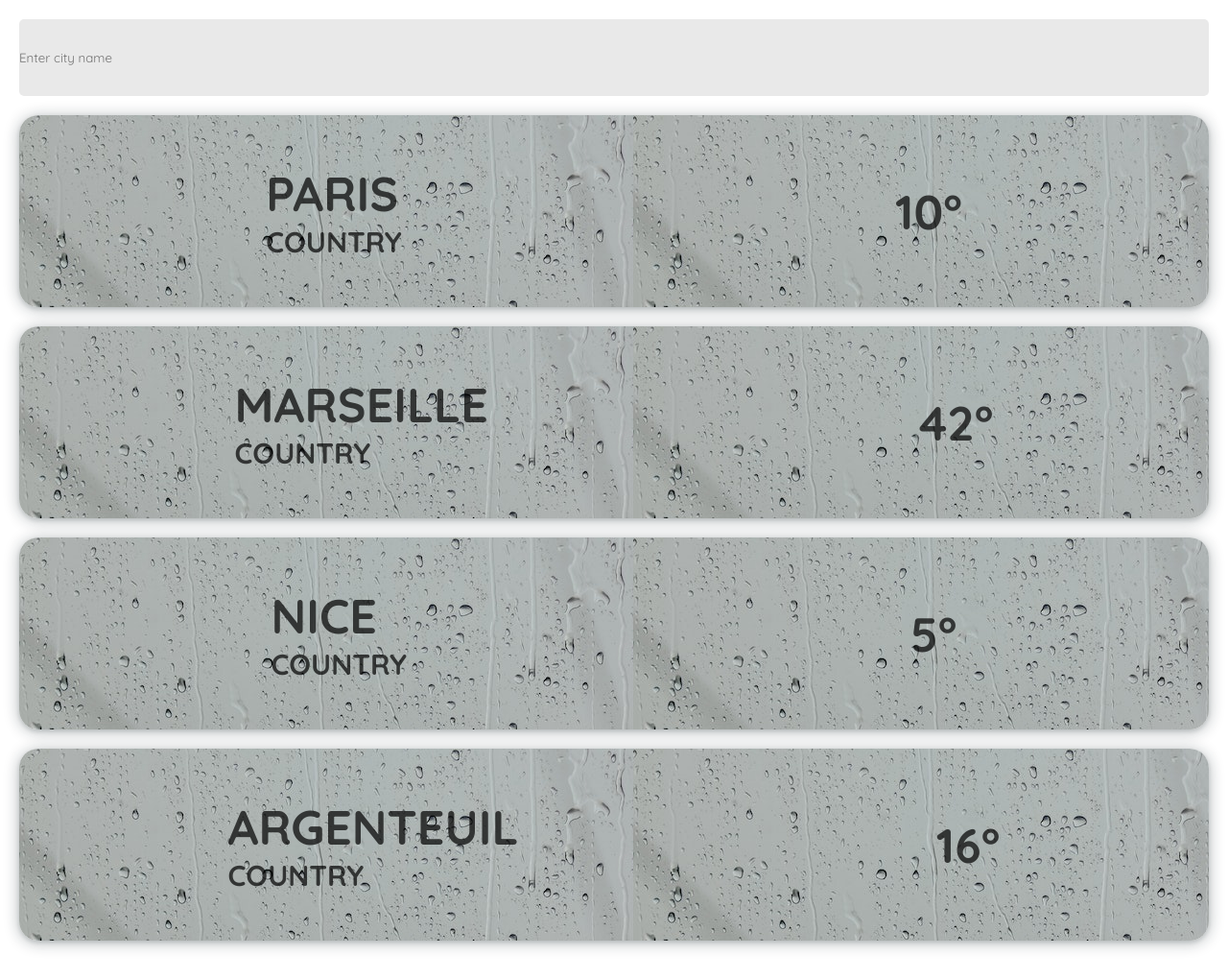
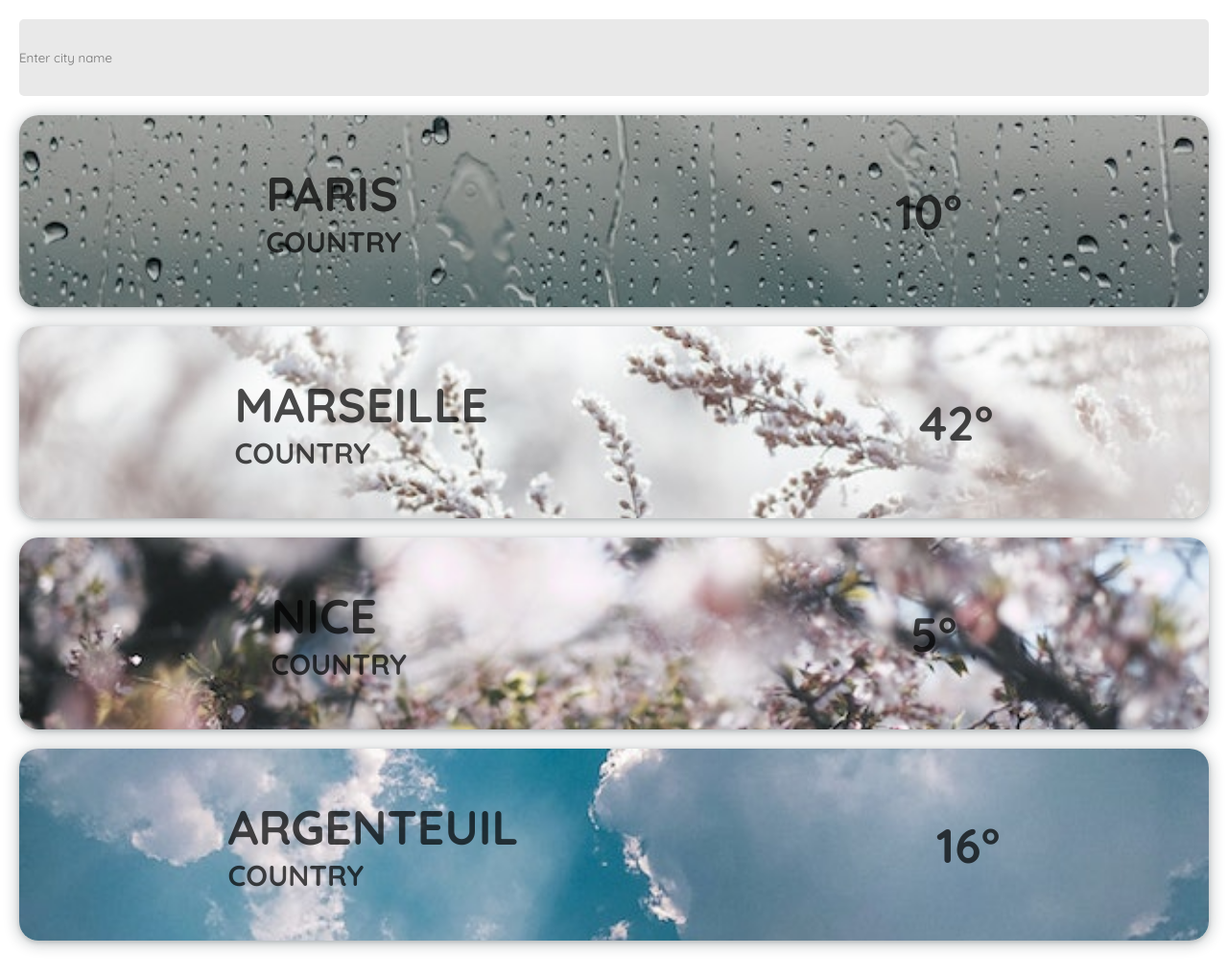
Before and after one commit to elisamlk/WeatherApp, a Node server app: page /weather in a window 1280 px wide. Shown: the whole page at 96% size. Run offline with Node 20, Linux system fonts and the light colour scheme.

Commit message:
Fix erreur affichage img

```diff
--- a/routes/index.js
+++ b/routes/index.js
@@ -1,29 +1,20 @@
 var express = require("express");
 var router = express.Router();
 
-// var cityList = [
-//   { name: "Paris", desc: "Couvert", img: "/images/pic1.jpg", temp: 10 },
-//   { name: "Marseille", desc: "Couvert", img: "/images/pic2.jpg", temp: 42 },
-//   { name: "Nice", desc: "Couvert", img: "/images/pic3.jpg", temp: 5 },
-//   { name: "Argenteuil", desc: "Couvert", img: "/images/pic4.jpg", temp: 16 },
-// ];
-
 var cityList = [
-  { name: "Paris", desc: "Couvert",  temp: 10 },
-  { name: "Marseille", desc: "Couvert",  temp: 42 },
-  { name: "Nice", desc: "Couvert",  temp: 5 },
-  { name: "Argenteuil", desc: "Couvert", temp: 16 },
+  { name: "Paris", desc: "Couvert", img: "/images/pic1.jpg", temp: 10 },
+  { name: "Marseille", desc: "Couvert", img: "/images/pic2.jpg", temp: 42 },
+  { name: "Nice", desc: "Couvert", img: "/images/pic3.jpg", temp: 5 },
+  { name: "Argenteuil", desc: "Couvert", img: "/images/pic4.jpg", temp: 16 },
 ];
-
-
 
 /* GET home page. */
 router.get("/", function (req, res, next) {
   res.render("index", { title: "Express" });
 });
 
-router.get('/weather', function(req, res, next){
-  res.render('weather', {cityList})
-})
+router.get("/weather", function (req, res, next) {
+  res.render("weather", { cityList });
+});
 
 module.exports = router;
--- a/views/weather.ejs
+++ b/views/weather.ejs
@@ -27,8 +27,14 @@
         <% for(let i in cityList){%>
         <!-- <section class="city-card card-1" style="background:url(/images/pic1.jpg)"> -->
         <section
-          class="city-card card-1"
-          style="background: url(/images/pic1.jpg)"
+          class="city-card"
+          style="
+            background: url(<%=cityList[i].img%>);
+            background-position: center;
+            background-repeat: no-repeat;
+            background-size: cover;
+            object-fit: cover;
+          "
         >
           <div class="place">
             <p class="city-name"><%=cityList[i].name%></p>
```
Also changed, not shown: public/stylesheets/style.css (+0 -16 lines).
